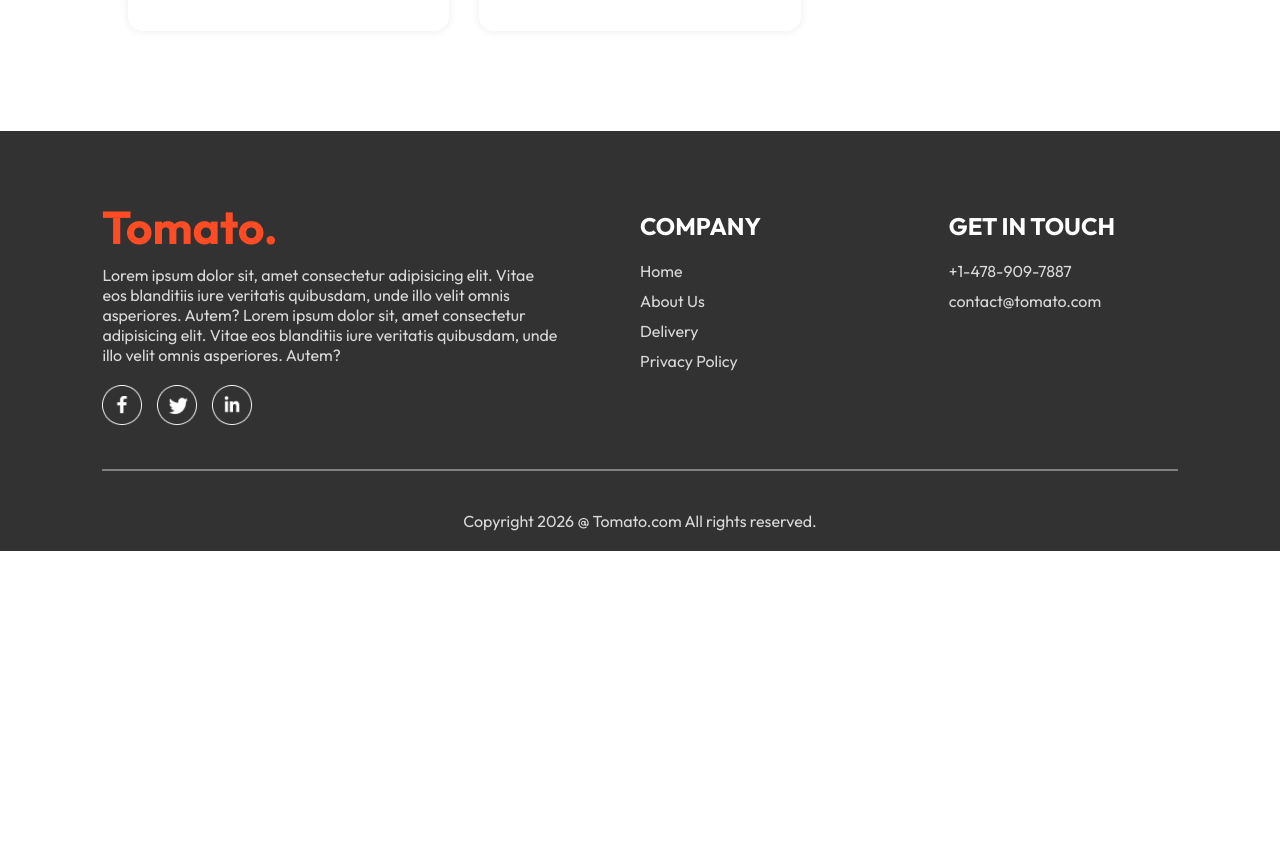
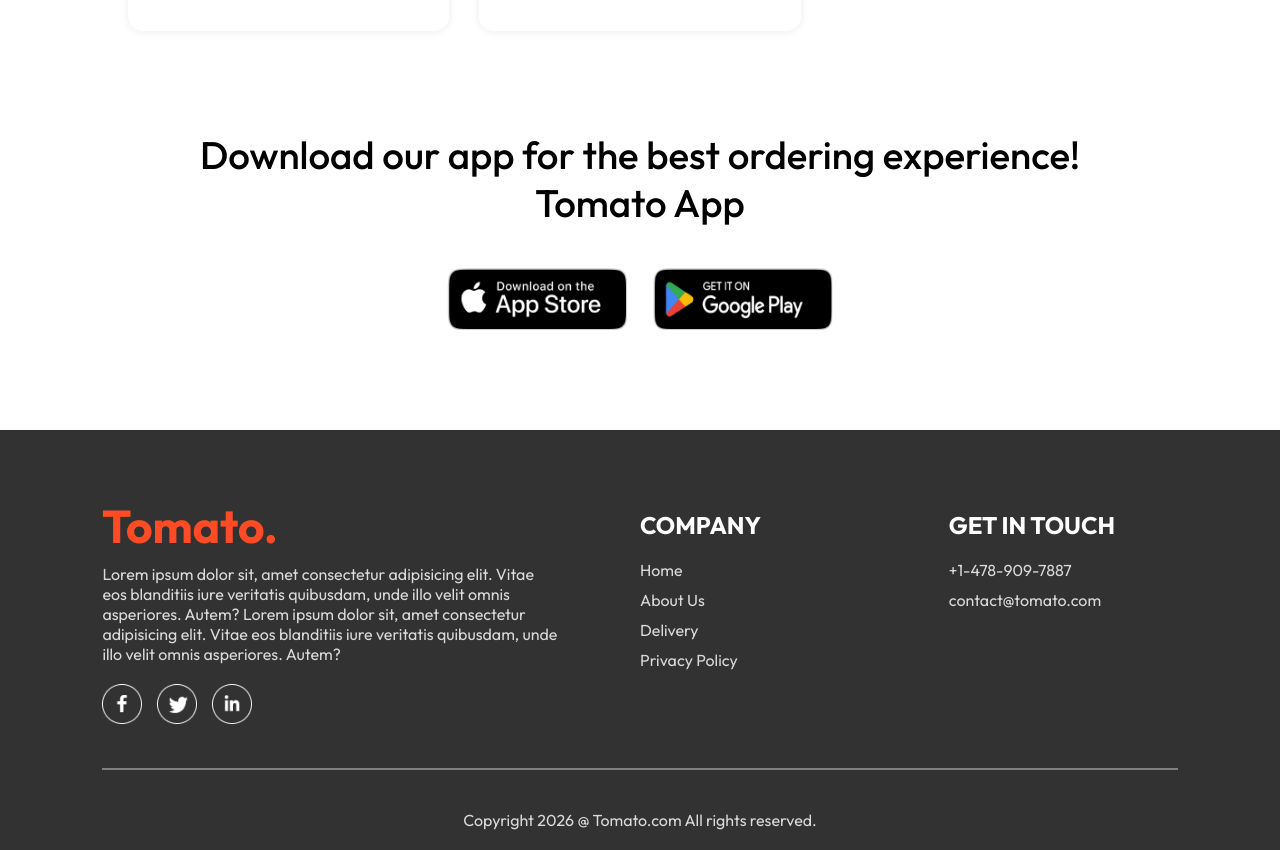
Before and after one commit to TeemaArab/food-delivery-app, a React (Vite) app in the folder frontend/: page / in a window 1280 px wide. Shown: the part 5805-6655 px from the top of the page. Before the commit the page ends 6356 px from the top, so only its background shows below. Built offline with nearby package versions, Linux system fonts and the light colour scheme.

Commit message:
Home page is done

```diff
--- /dev/null
+++ b/frontend/src/components/AppDownload/AppDownload.css
@@ -0,0 +1,23 @@
+.app-download{
+    margin:auto auto;
+    margin-top:100px;
+    font-size: max(3vw , 20px);
+    text-align: center;
+    font-weight:500;
+}
+.app-download-platforms{
+    display: flex;
+    justify-content: center;
+    gap: max(2vw, 10px);
+    margin-top: 40px;
+}
+.app-download-platforms img{
+    width: max(30vw, 120px);
+    max-width: 180px;
+    transition: 0.5s;
+    cursor:pointer;
+}
+
+.app-download-platforms img:hover{
+    transform: scale(1.05);
+}
--- /dev/null
+++ b/frontend/src/components/AppDownload/AppDownload.jsx
@@ -0,0 +1,17 @@
+import React from 'react'
+import './AppDownload.css'
+import {assets} from '../../assets/assets'
+
+const AppDownload = () => {
+  return (
+    <div className='app-download' id='app-download'>
+       <p>Download our app for the best ordering experience! <br />Tomato App</p>
+       <div className="app-download-platforms">
+         <img src={assets.app_store} alt="App Store" />
+         <img src={assets.play_store} alt="Play Store" />
+       </div>
+    </div>
+  )
+}
+
+export default AppDownload
--- a/frontend/src/pages/Home/Home.jsx
+++ b/frontend/src/pages/Home/Home.jsx
@@ -3,6 +3,8 @@
 import Header from '../../components/Header/Header'
 import ExploreMenu from '../../components/ExploreMenu/ExploreMenu'
 import FoodDisplay from '../../components/FoodDisplay/foodDisplay'
+import AppDownload from '../../components/AppDownload/AppDownload'
+
 
 const Home = () => {
 
@@ -12,6 +14,7 @@
       <Header/>
       <ExploreMenu category={category} setCategory={setCategory}/>
       <FoodDisplay category={category}/>
+      <AppDownload/>
     </div>
   )
 }
```
